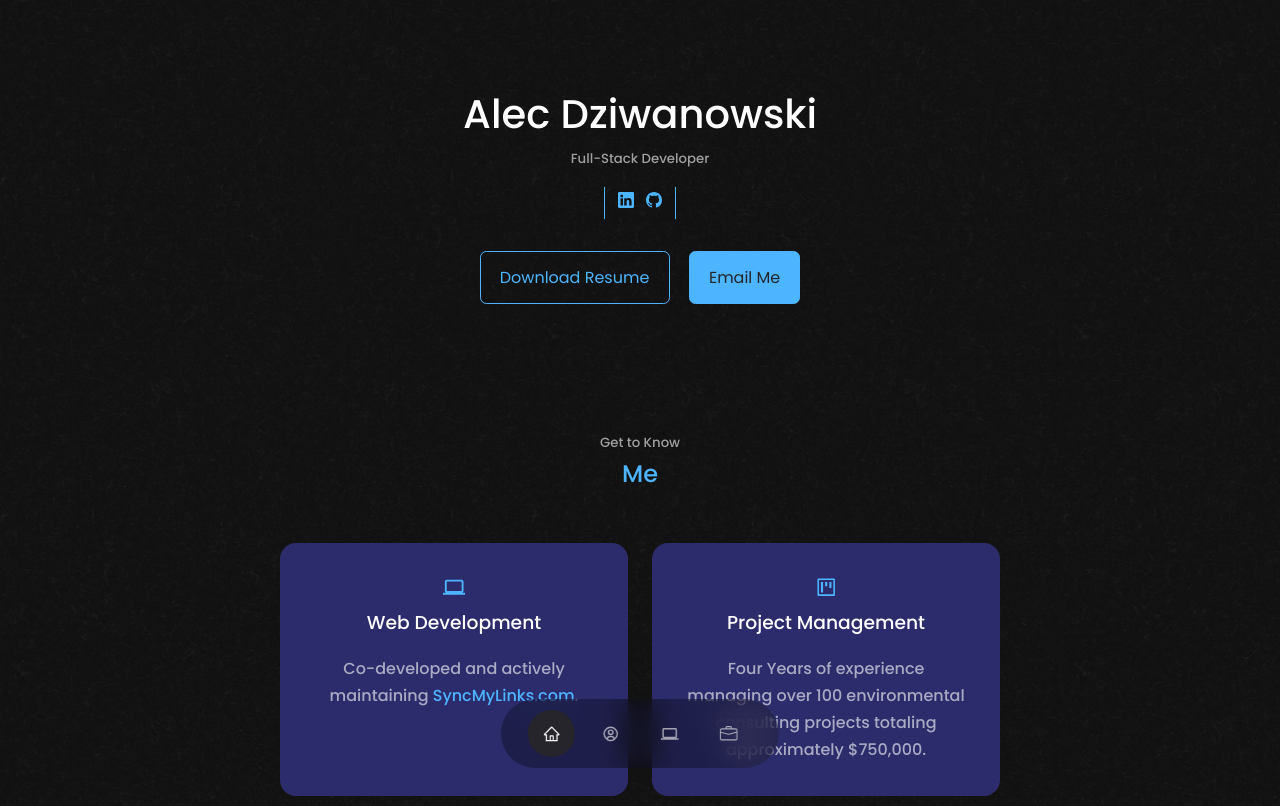
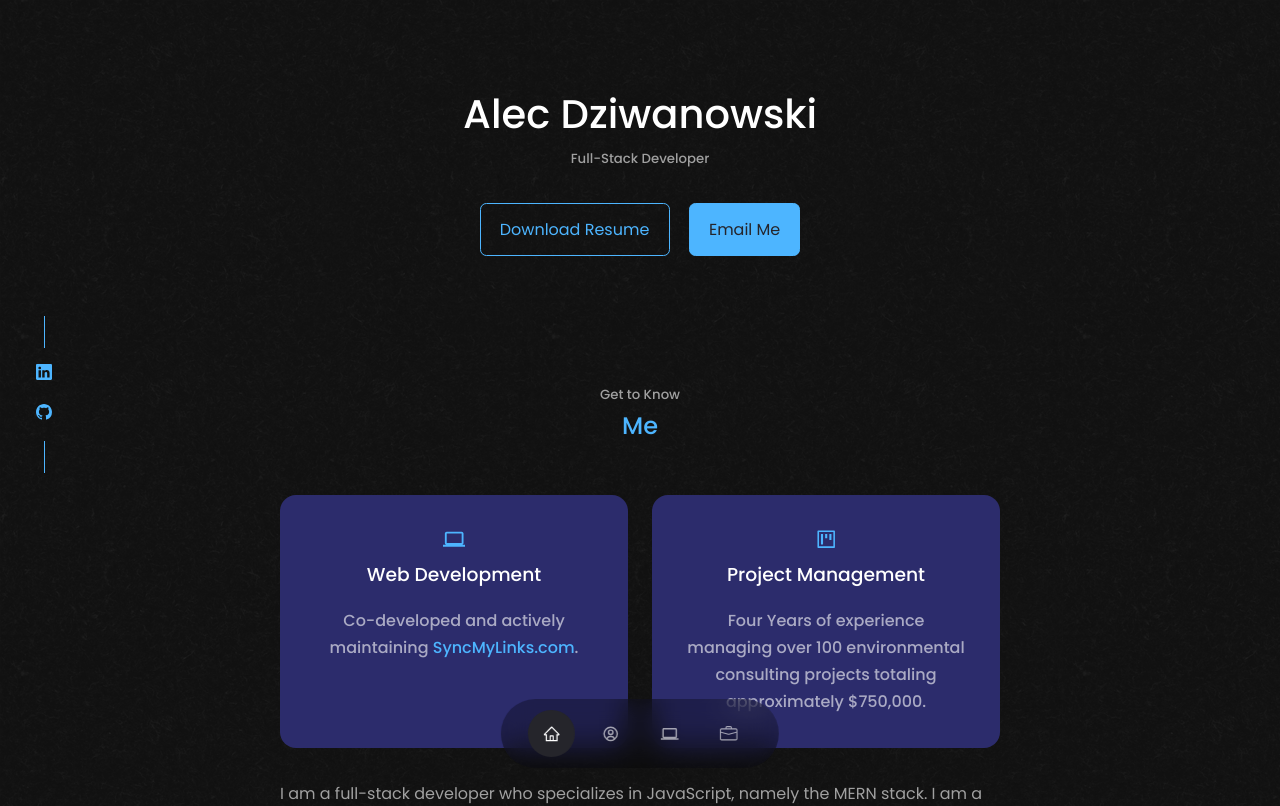
Before and after one commit to AlecDziwanowski/Portfolio, a React (Create React App) app: page / in a window 1280 px wide. Shown: the top 806 px of the page. Built offline with nearby package versions, Linux system fonts and the light colour scheme.

Commit message:
minor changes including dixed position for header socials

```diff
--- a/src/components/about/about.css
+++ b/src/components/about/about.css
@@ -41,8 +41,6 @@
     color: var(--color-light);
 }
 
-
-
 /* ==================== MEDIA QUERIES (MEDIUM DEVICES) ==================== */
 @media screen and (max-width: 1024px) {
     .about_content p {
--- a/src/components/header/Header.jsx
+++ b/src/components/header/Header.jsx
@@ -9,9 +9,9 @@ const Header = () => {
       <div className='container header_container'>
         <h1>Alec Dziwanowski</h1>
         <h5 className='text-light'>Full-Stack Developer</h5>
-        <HeaderSocials />
         <CTA />
       </div>
+      <HeaderSocials />
     </header>
   )
 }
--- a/src/components/header/header.css
+++ b/src/components/header/header.css
@@ -7,8 +7,6 @@ header {
     text-align: center;
 }
 
-
-
 /* ==================== CTA ==================== */
 .cta {
     display: flex;
@@ -17,13 +15,13 @@ header {
     margin-top: 2rem;
 }
 
-
-
 /* ==================== HEADER SOCIALS ==================== */
 .header_socials {
     display: flex;
-    justify-content: center;
-    align-items: center;
+    flex-direction: column;
+    position: fixed;
+    left: 20px;
+    top: 300px;
     margin: 1rem;
     gap: 0.8rem;
 }
@@ -33,6 +31,7 @@ header {
     width: 1px;
     height: 2rem;
     background: var(--color-primary);
+    margin-left: 0.5rem;
 }
 
 .header_socials::after {
@@ -40,4 +39,5 @@ header {
     width: 1px;
     height: 2rem;
     background: var(--color-primary);
+    margin-left: 0.5rem;
 }
```
